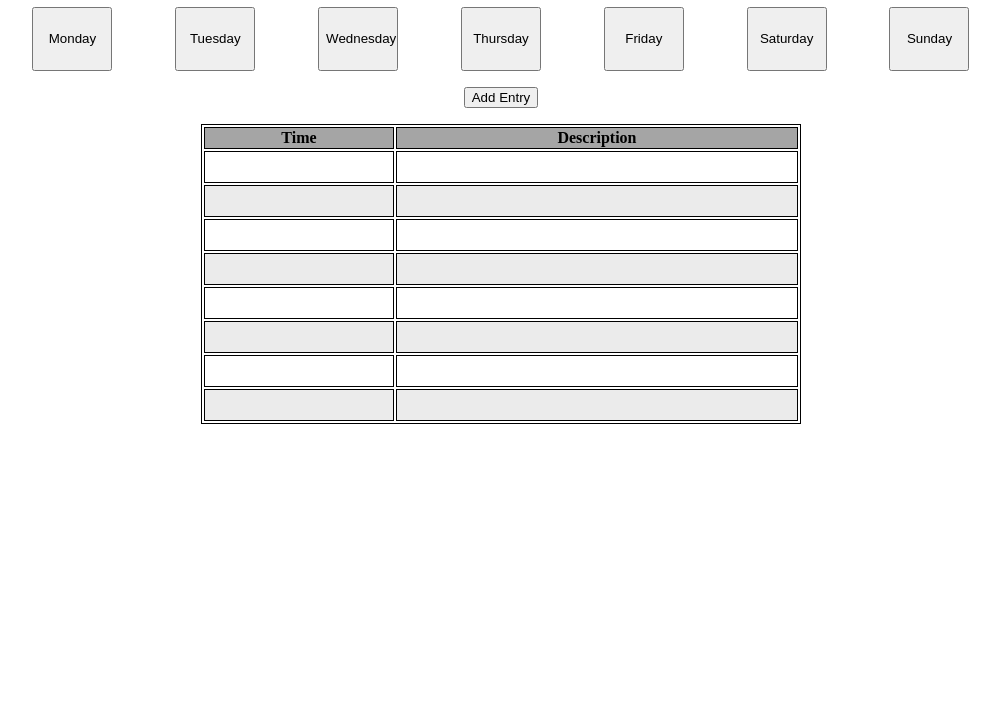
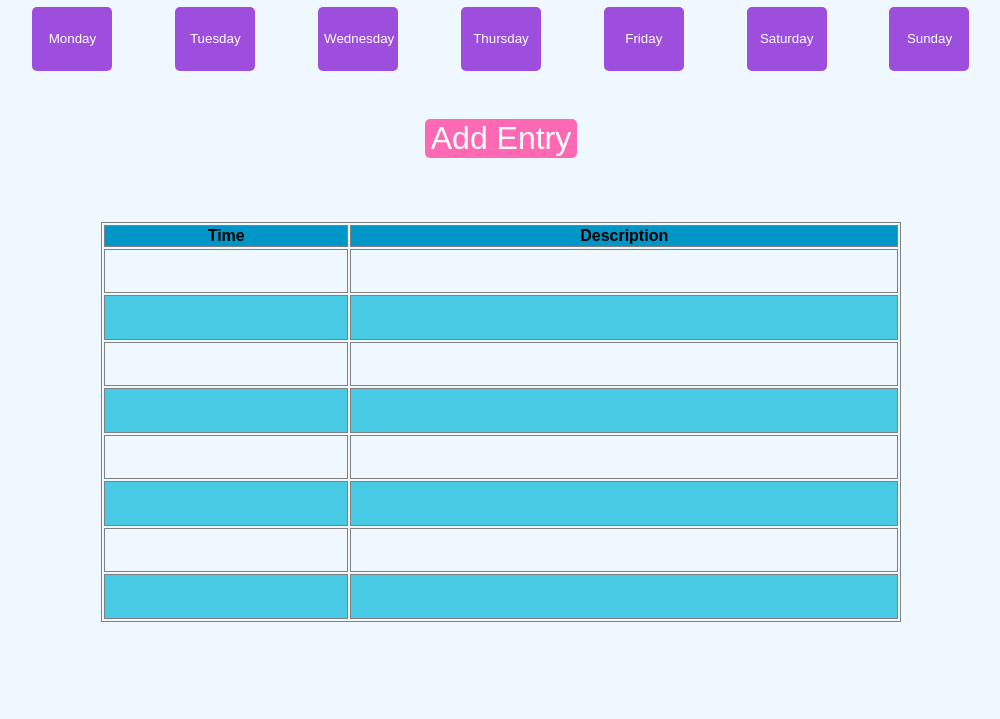
Before and after one commit to 16hsuisaac/week-planner, a plain HTML site: page index.html in a window 1280 px wide. Shown: the part 81-800 px from the top of the page, without its empty margins (139-1139 px from the left). Drawn offline with Linux system fonts and the light colour scheme.

Commit message:
Hackathon

```diff
--- a/index.html
+++ b/index.html
@@ -12,13 +12,13 @@
       <h1>Week Planner</h1>
     </div>
     <div class="tab-row row space-around margin-bottom">
-      <button class="day-view" name="mon">Monday</button>
-      <button class="day-view" name="tues">Tuesday</button>
-      <button class="day-view" name="wed">Wednesday</button>
-      <button class="day-view" name="thurs">Thursday</button>
-      <button class="day-view" name="fri">Friday</button>
-      <button class="day-view" name="sat">Saturday</button>
-      <button class="day-view" name="sun">Sunday</button>
+      <button class="day-view weekday-color-scheme" name="mon">Monday</button>
+      <button class="day-view weekday-color-scheme" name="tues">Tuesday</button>
+      <button class="day-view weekday-color-scheme" name="wed">Wednesday</button>
+      <button class="day-view weekday-color-scheme" name="thurs">Thursday</button>
+      <button class="day-view weekday-color-scheme" name="fri">Friday</button>
+      <button class="day-view weekday-color-scheme" name="sat">Saturday</button>
+      <button class="day-view weekday-color-scheme" name="sun">Sunday</button>
     </div>
     <div class="main flex justify-center">
       <div class="buttonDiv">
--- a/main.js
+++ b/main.js
@@ -16,6 +16,7 @@ function submit(event) {
     time: $time.value,
     description: $description.value
   };
+
   data.days[$day.value].push(dataEntry);
   // console.log($day.value, $time.value, $description.value);
 
@@ -48,9 +49,15 @@ var $day = document.querySelector('[name="Days of the Week"]');
 var $time = document.querySelector('[name="Time"]');
 var $description = document.querySelector('[name="Description"]');
 
-// var $tableRow = document.querySelectorAll('tbody>tr');
-// var $tableDescription = document.querySelectorAll('tbody>tr>td');
+var $tableRow = document.querySelectorAll('tbody>tr');
 
+for (var i = 0; i < $tableRow.length; i++) {
+  var td = $tableRow[i].children;
+  // if ()
+
+  td[0].textContent = data.days.mon;
+
+}
 // for (var i = 0; i < $tableRow.length; i++) {
 //   var td = $tableRow[i].children;
 //   // if ()
--- a/styles.css
+++ b/styles.css
@@ -1,3 +1,8 @@
+body {
+  background-color: aliceblue;
+  font-family: sans-serif;
+}
+
 .container {
   max-width: 1000px;
   margin: auto;
@@ -28,6 +33,7 @@
 }
 
 .modal {
+  background-color: white;
   width: 500px;
 }
 
@@ -76,20 +82,44 @@
 
 table {
   border: 2px black solid;
-  width: 600px;
-  height: 300px;
+  width: 800px;
+  height: 400px;
 }
 
 table,
 th,
 td {
-  border: 1px solid black;
+  border: 1px solid gray;
 }
 
 th {
-  background: rgb(165, 165, 165);
+  background: #0096c7;
 }
 
 tr:nth-child(even) {
-  background: rgb(235, 235, 235);
+  background: #48cae4;
 }
+
+tr:nth-child(odd) {
+  background: aliceblue;
+}
+
+.weekday-color-scheme {
+  border: none;
+  color: white;
+  border-radius: 5px;
+  background-color: #9d4edd;
+}
+
+.weekday-color-scheme:hover {
+  background-color: plum;
+}
+
+.addEntryButton {
+  margin: 2rem 0 4rem;
+  background-color: hotpink;
+  font-size: 2rem;
+  border: none;
+  border-radius: 5px;
+  color: white;
+}
```
